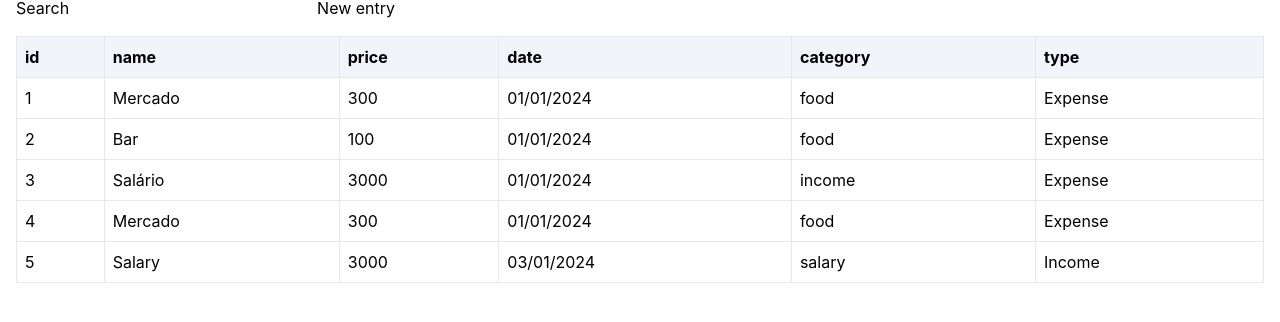
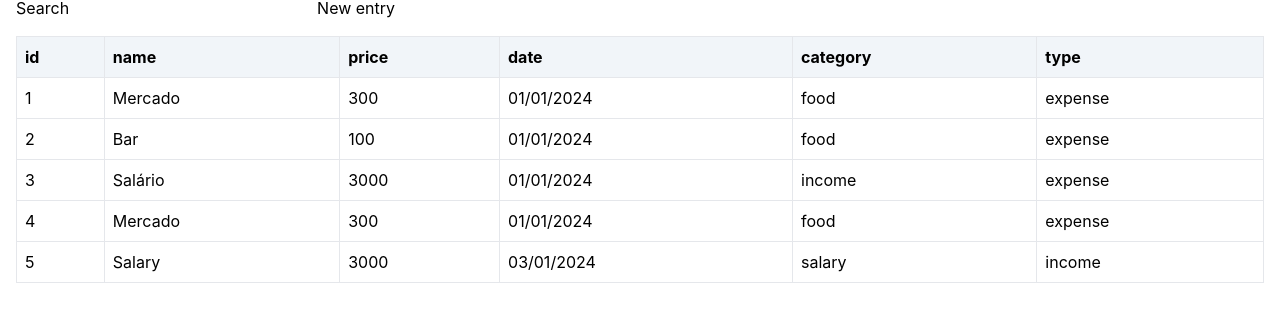
Before and after one commit to leogrigs/easy-budget, a React (Vite) app: page / in a window 1280 px wide. Shown: the part 134-456 px from the top of the page. Built offline with nearby package versions, Linux system fonts and the light colour scheme; no server answers.

Commit message:
chore: adjust budget table type enum to first letter lowercase

```diff
--- a/src/consts/type.options.ts
+++ b/src/consts/type.options.ts
@@ -4,12 +4,12 @@ import { InputOptions } from "../interfaces/InputOptions.interface";
 export const TYPE_OPTIONS: InputOptions[] = [
   {
     id: "type-1",
-    value: "income",
-    label: BudgetTableTypeEnum.INCOME,
+    value: BudgetTableTypeEnum.INCOME,
+    label: "Income",
   },
   {
     id: "type-2",
-    value: "expense",
-    label: BudgetTableTypeEnum.EXPENSE,
+    value: BudgetTableTypeEnum.EXPENSE,
+    label: "Expense",
   },
 ];
--- a/src/enums/BudgetTableType.enum.ts
+++ b/src/enums/BudgetTableType.enum.ts
@@ -1,4 +1,4 @@
 export enum BudgetTableTypeEnum {
-  INCOME = "Income",
-  EXPENSE = "Expense",
+  INCOME = "income",
+  EXPENSE = "expense",
 }
```
